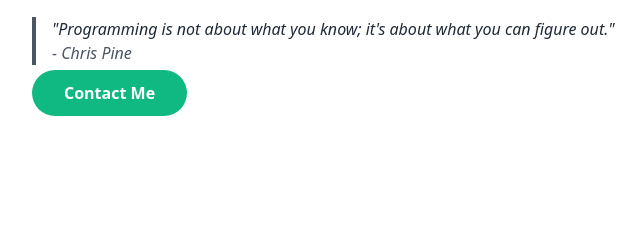
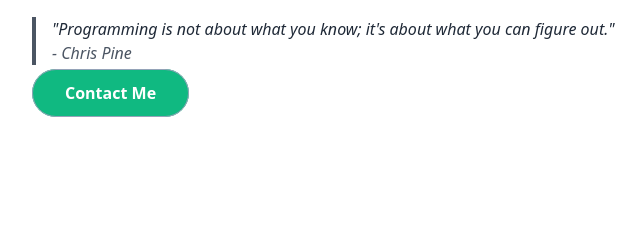
Before and after one commit to NovebrianSP/Portfolio, a website: page index.html in a window 1280 px wide. Shown: the part 477-716 px from the top of the page, 0-640 px from the left. Drawn offline with Linux system fonts and the light colour scheme.

Commit message:
Commit message

```diff
--- a/index.html
+++ b/index.html
@@ -27,7 +27,7 @@
                     </blockquote>
 
                     <a href="#"
-                        class="text-base font-semibold text-white bg-content py-3 px-8 rounded-full hover:shadow-lg hover:opacity-90 transition duration-300 ease-in-out">Contact
+                        class="text-base font-semibold text-white bg-content py-3 px-8 rounded-full hover:shadow-lg hover:opacity-90 transition duration-300 ease-in-out sm:border sm:border-slate-400">Contact
                         Me</a>
                 </div>
 
```
Also changed, not shown: src/output.css.
